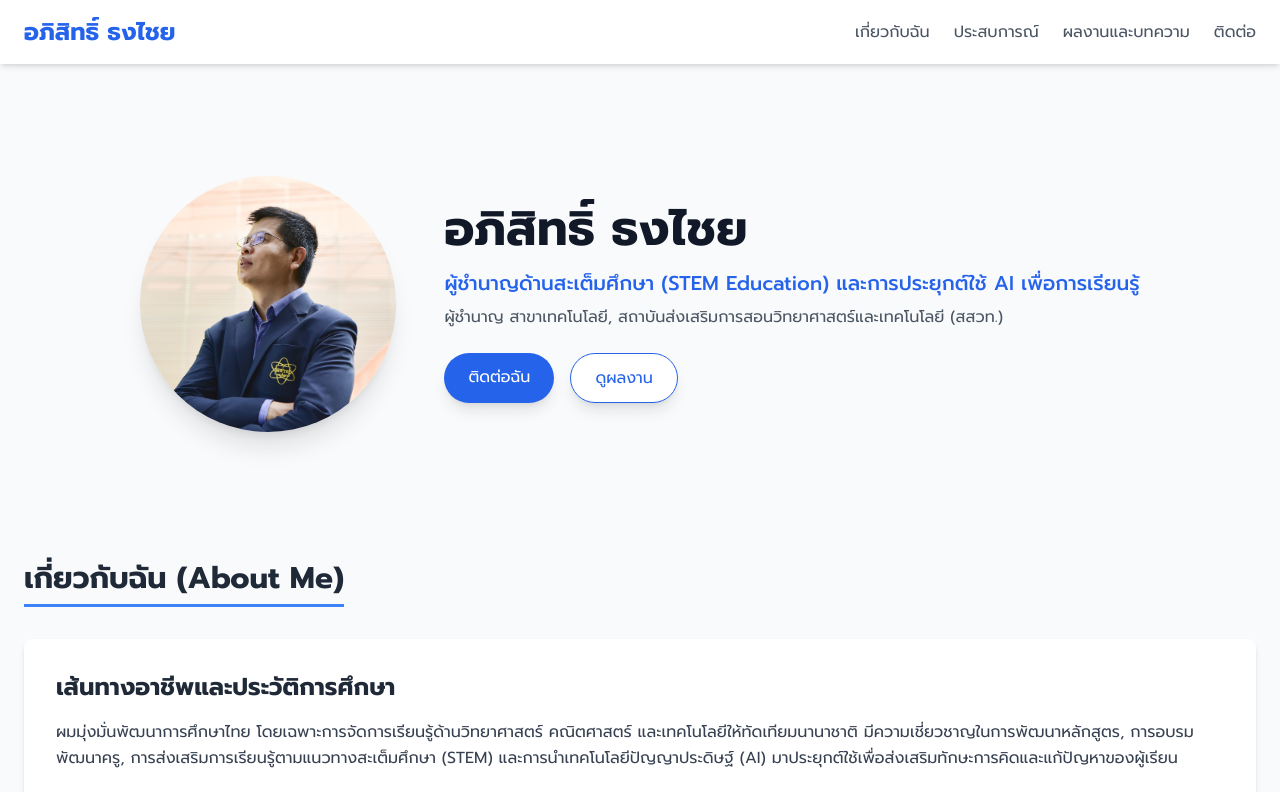
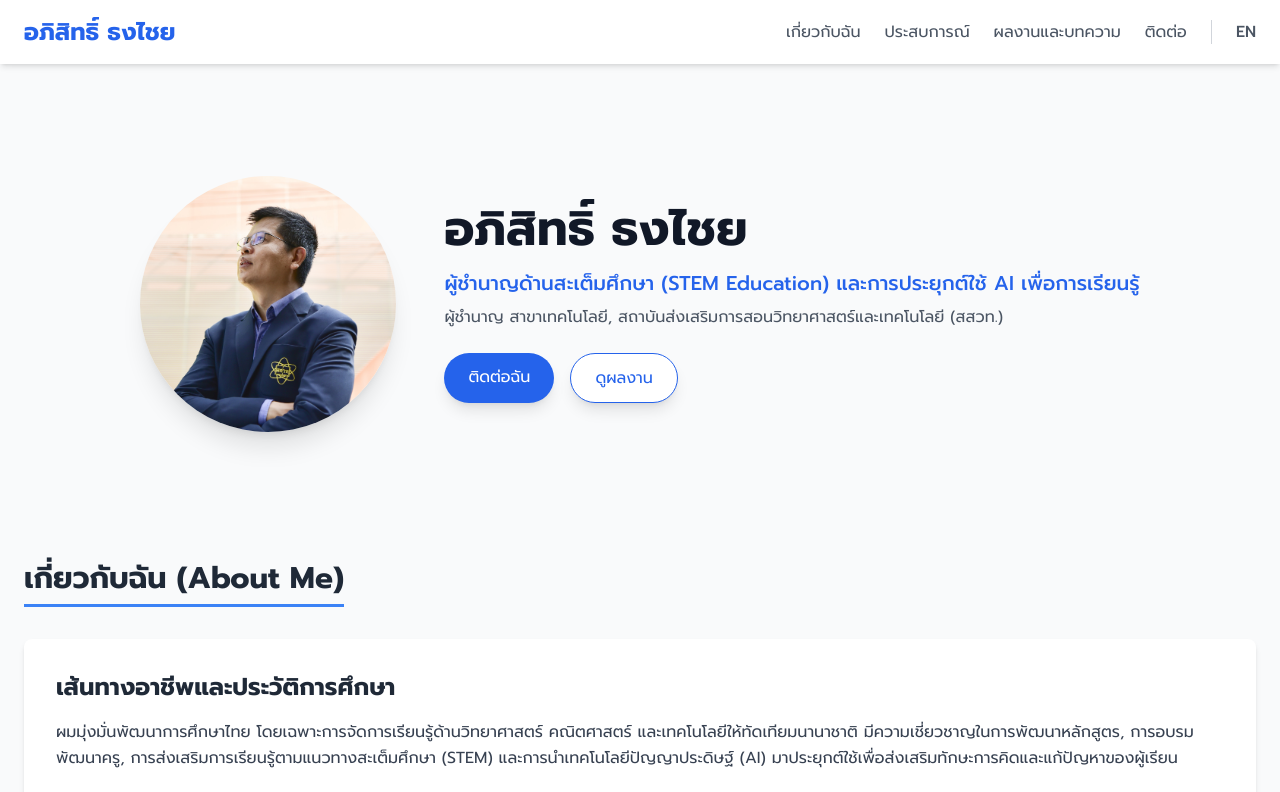
Before and after one commit to apisit0815/apisittongchai, a plain HTML site: page index.html in a window 1280 px wide. Shown: the top 792 px of the page. Drawn offline with nearby package versions, Linux system fonts and the light colour scheme.

Commit message:
Update index.html

```diff
--- a/index.html
+++ b/index.html
@@ -32,11 +32,14 @@
             <div class="text-2xl font-bold text-blue-600">
                 <a href="#">อภิสิทธิ์ ธงไชย</a>
             </div>
-            <div class="hidden md:flex space-x-6">
+            <div class="hidden md:flex items-center space-x-6">
                 <a href="#about" class="text-gray-600 hover:text-blue-600 transition">เกี่ยวกับฉัน</a>
                 <a href="#experience" class="text-gray-600 hover:text-blue-600 transition">ประสบการณ์</a>
                 <a href="#publications" class="text-gray-600 hover:text-blue-600 transition">ผลงานและบทความ</a>
                 <a href="#contact" class="text-gray-600 hover:text-blue-600 transition">ติดต่อ</a>
+                <!-- Language Switcher -->
+                <div class="border-l border-gray-300 h-6"></div>
+                <a href="index-en.html" class="text-gray-600 hover:text-blue-600 transition font-medium">EN</a>
             </div>
             <!-- Mobile Menu Button (Optional) -->
             <div class="md:hidden">
@@ -51,6 +54,7 @@
             <a href="#experience" class="block px-6 py-2 text-sm text-gray-700 hover:bg-blue-50">ประสบการณ์</a>
             <a href="#publications" class="block px-6 py-2 text-sm text-gray-700 hover:bg-blue-50">ผลงานและบทความ</a>
             <a href="#contact" class="block px-6 py-2 text-sm text-gray-700 hover:bg-blue-50">ติดต่อ</a>
+            <a href="index-en.html" class="block px-6 py-2 text-sm text-gray-700 hover:bg-blue-50 font-medium">English Version</a>
         </div>
     </header>
 
```
